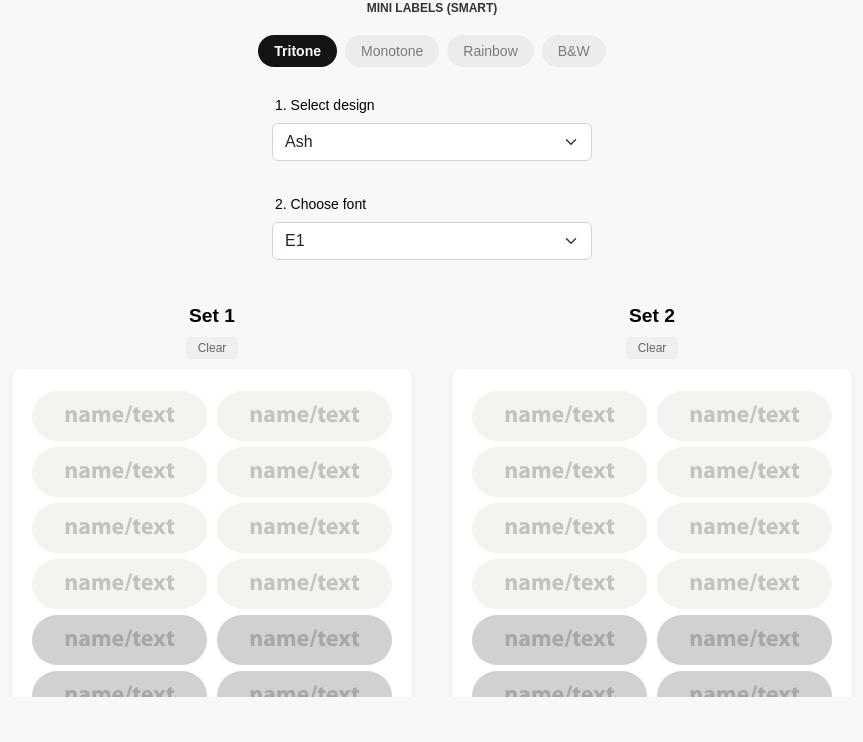
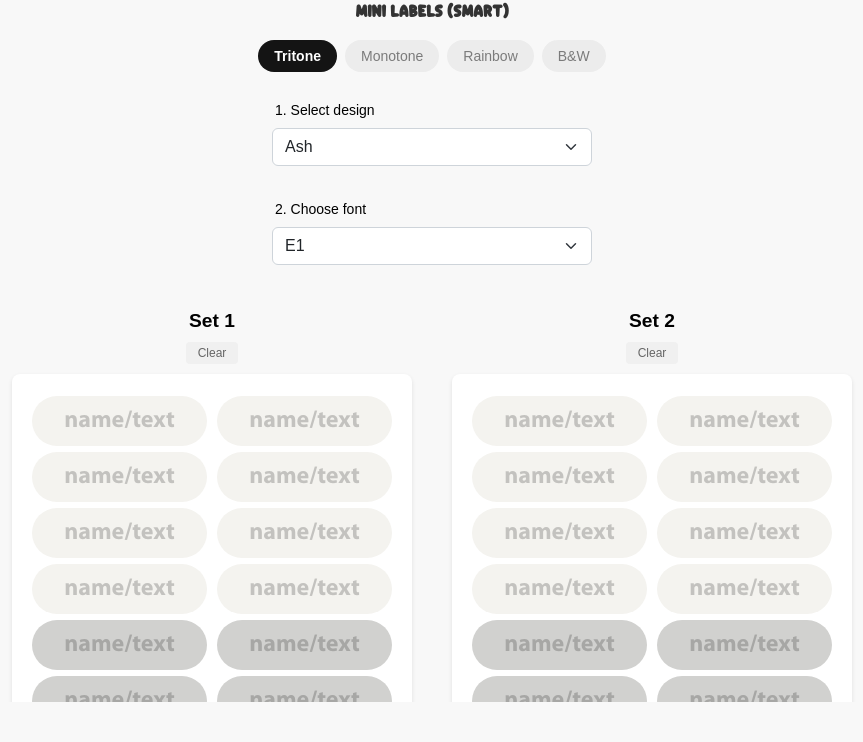
Before and after one commit to stickysituationhq/labels-smart, a plain HTML site: page mini.html in a window 1280 px wide. Shown: the part 79-821 px from the top of the page, without its empty margins (208-1071 px from the left). Drawn offline with Linux system fonts and the light colour scheme.

Commit message:
style change

```diff
--- a/mini.html
+++ b/mini.html
@@ -21,6 +21,12 @@
         }
         .mini-title {
             text-align: center;
+            font-size: 17px;
+            font-weight: bold;
+            margin: 0 0 10px 0;
+            color: #333;
+            text-transform: uppercase;
+            font-family: 'Klop', sans-serif;
         }
         .tabs {
             display: flex;
```
